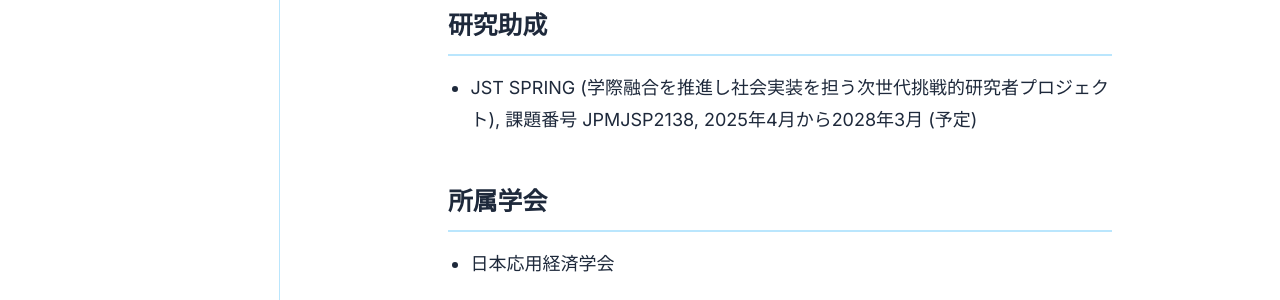
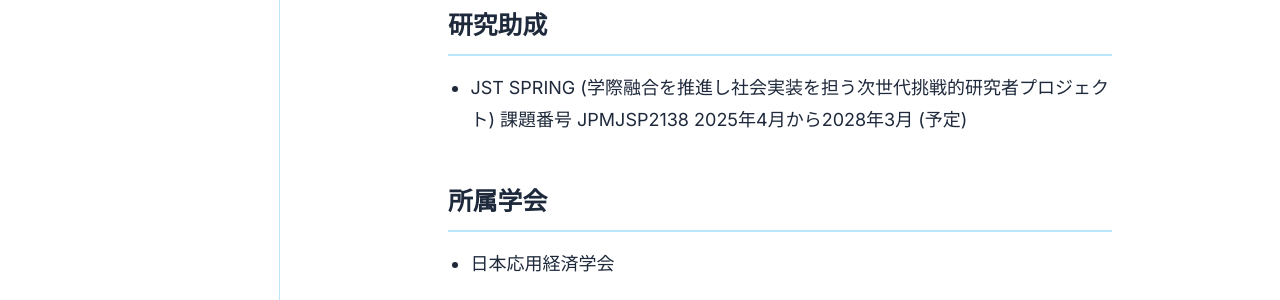
Before and after one commit to knishikawa-econ/HP, a Jekyll site: the page built from ja/cv.md, in a window 1280 px wide and 900 px high, scrolled down 613 px. Shown: the part 512-812 px from the top of the window. Built offline with Jekyll 4.4.1, drawn with Linux system fonts in a browser that asks for light colours.

Commit message:
Update ja/cv

```diff
--- a/ja/cv.md
+++ b/ja/cv.md
@@ -35,7 +35,7 @@ title: 履歴書
 
 ## 研究助成
 
-- JST SPRING (学際融合を推進し社会実装を担う次世代挑戦的研究者プロジェクト), 課題番号 JPMJSP2138, 2025年4月から2028年3月 (予定)
+- JST SPRING (学際融合を推進し社会実装を担う次世代挑戦的研究者プロジェクト) 課題番号 JPMJSP2138 2025年4月から2028年3月 (予定)
 
 ## 所属学会
 
```
